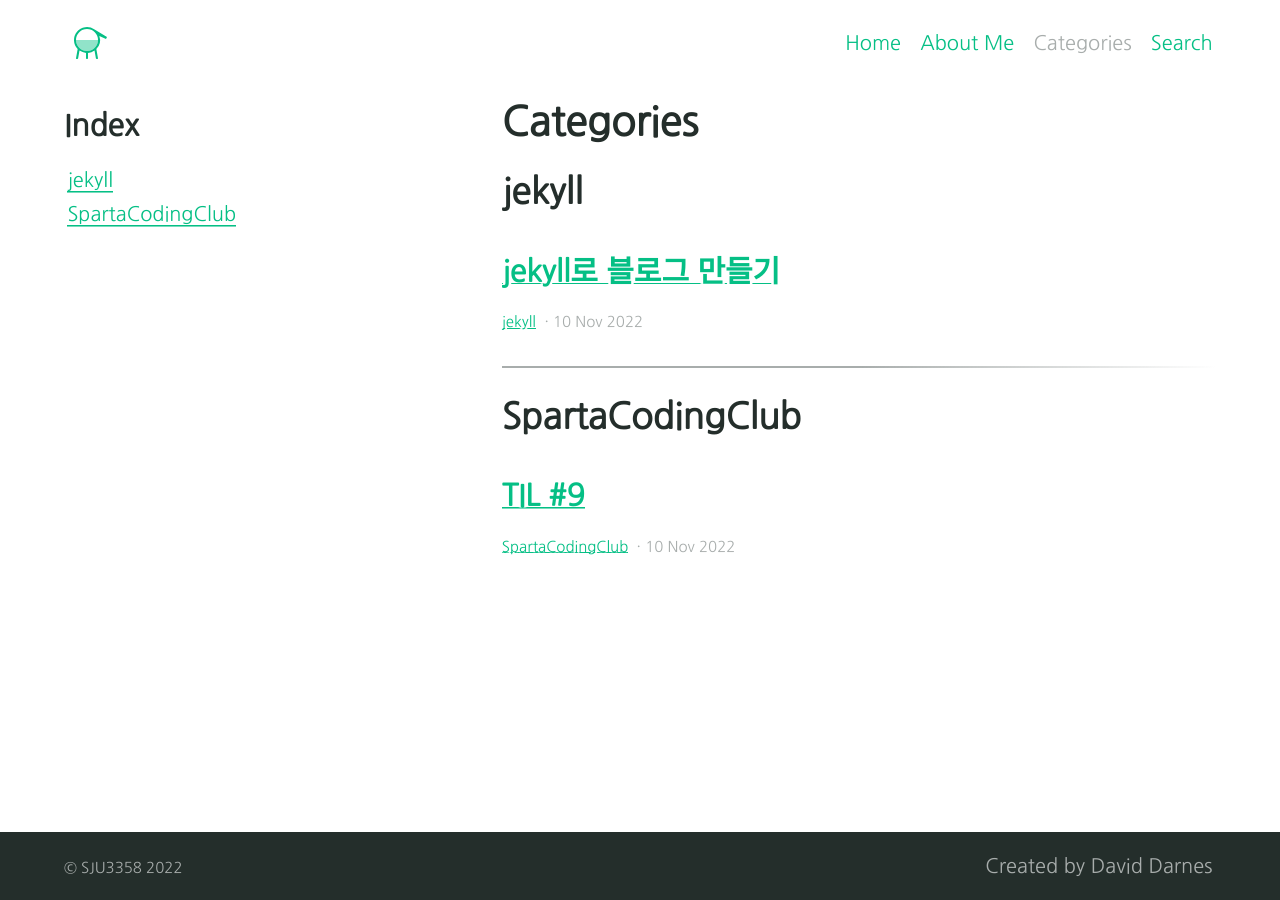
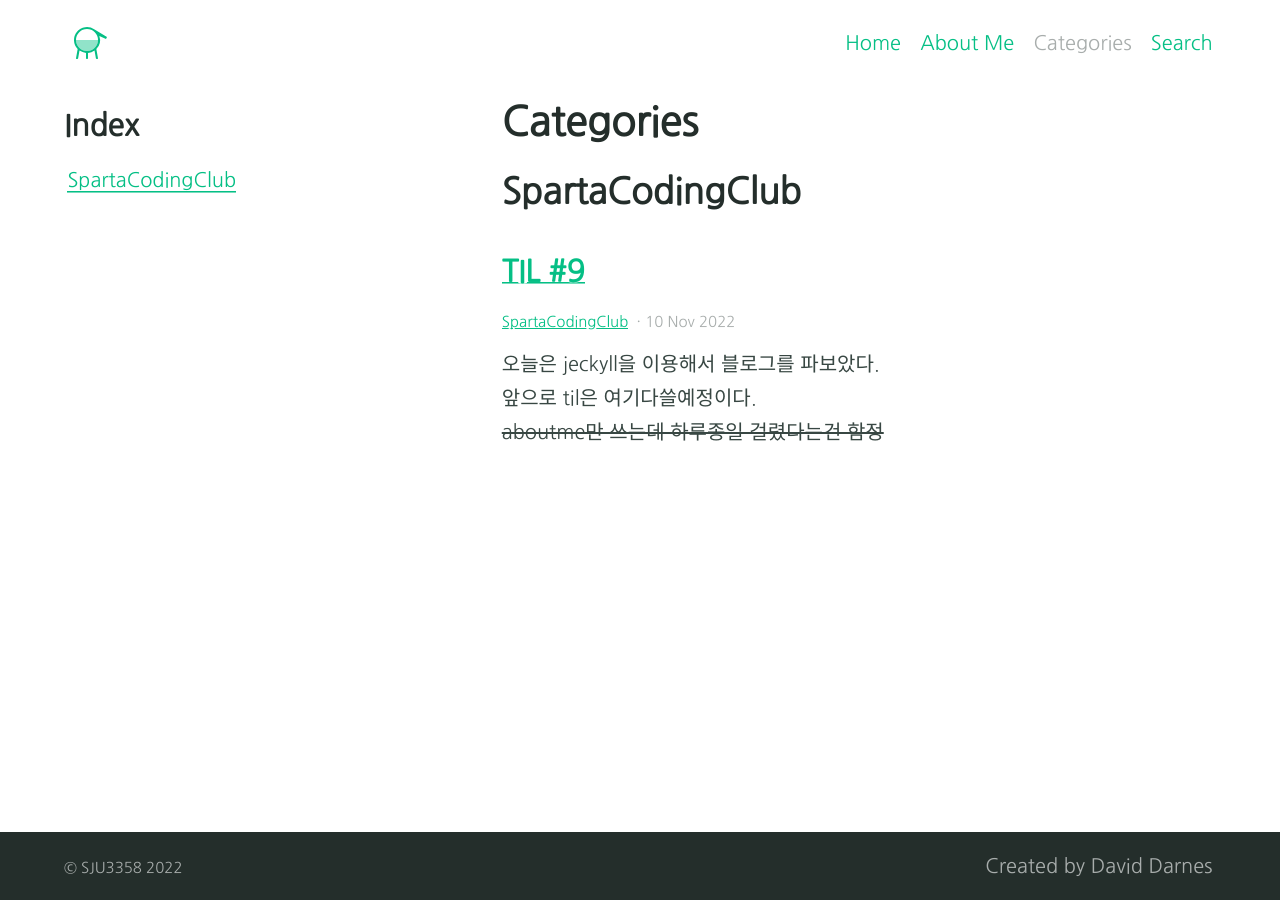
Before and after one commit to sju3358/sju3358.github.io, a Jekyll site: the page built from categories.md, in a window 1280 px wide. Built offline with Jekyll 4.4.1, drawn with Linux system fonts in a browser that asks for light colours.

Commit message:
ㅁㄴㅇㄹ

```diff
--- a/_posts/2022-11-10-jekyll-start.md
+++ /dev/null
@@ -1,5 +0,0 @@
----
-title: "jekyll로 블로그 만들기"
-categories:
-- jekyll
----
--- a/_posts/2022-11-10-spartacodingclub-til-9.md
+++ b/_posts/2022-11-10-spartacodingclub-til-9.md
@@ -3,3 +3,7 @@
 categories:
 - SpartaCodingClub
 ---
+
+오늘은 jeckyll을 이용해서 블로그를 파보았다.
+앞으로 til은 여기다쓸예정이다.
+~~aboutme만 쓰는데 하루종일 걸렸다는건 함정~~
```
Also changed, not shown: _posts/수정중 2022-11-10-jekyll-start.md (added, +23 -0 lines).
